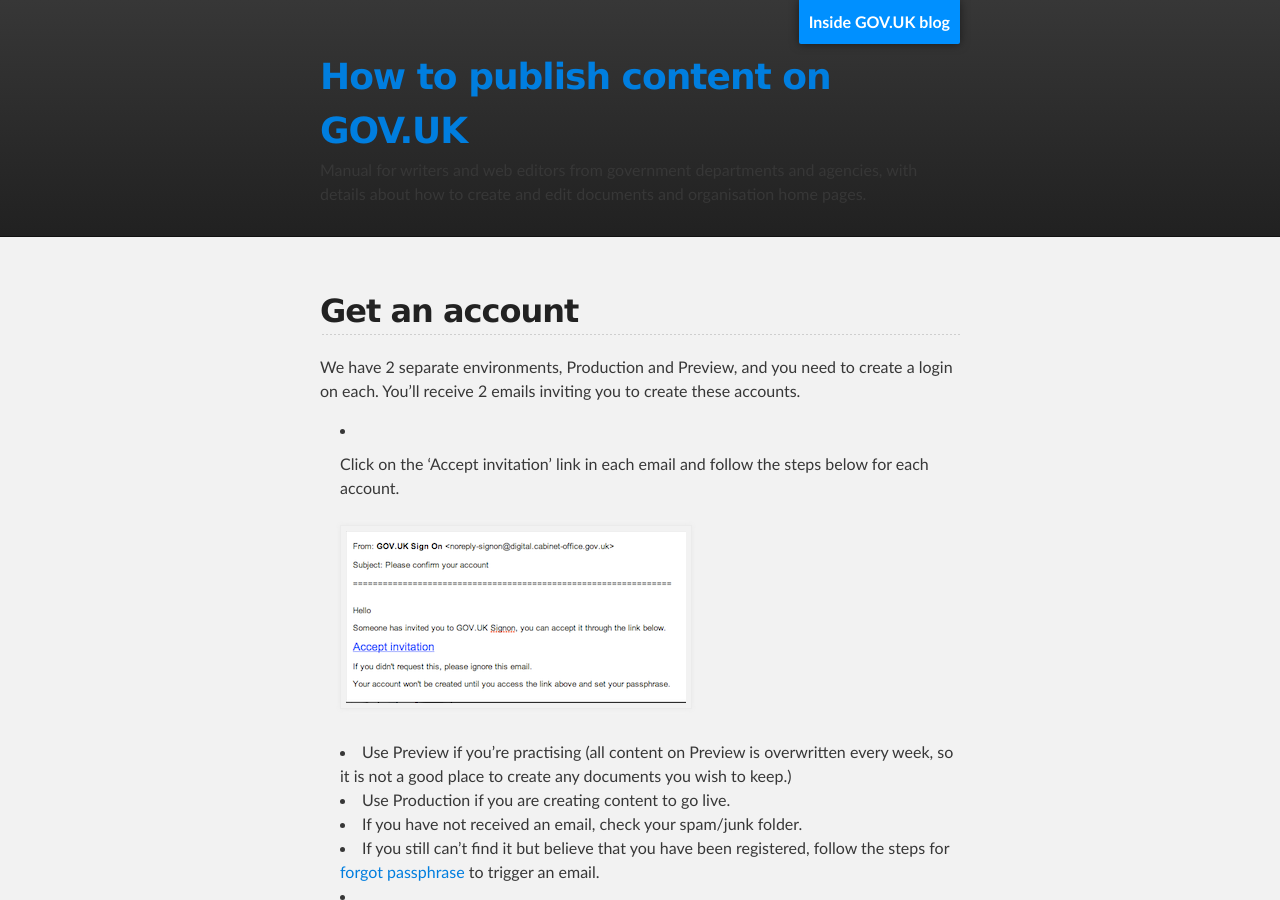
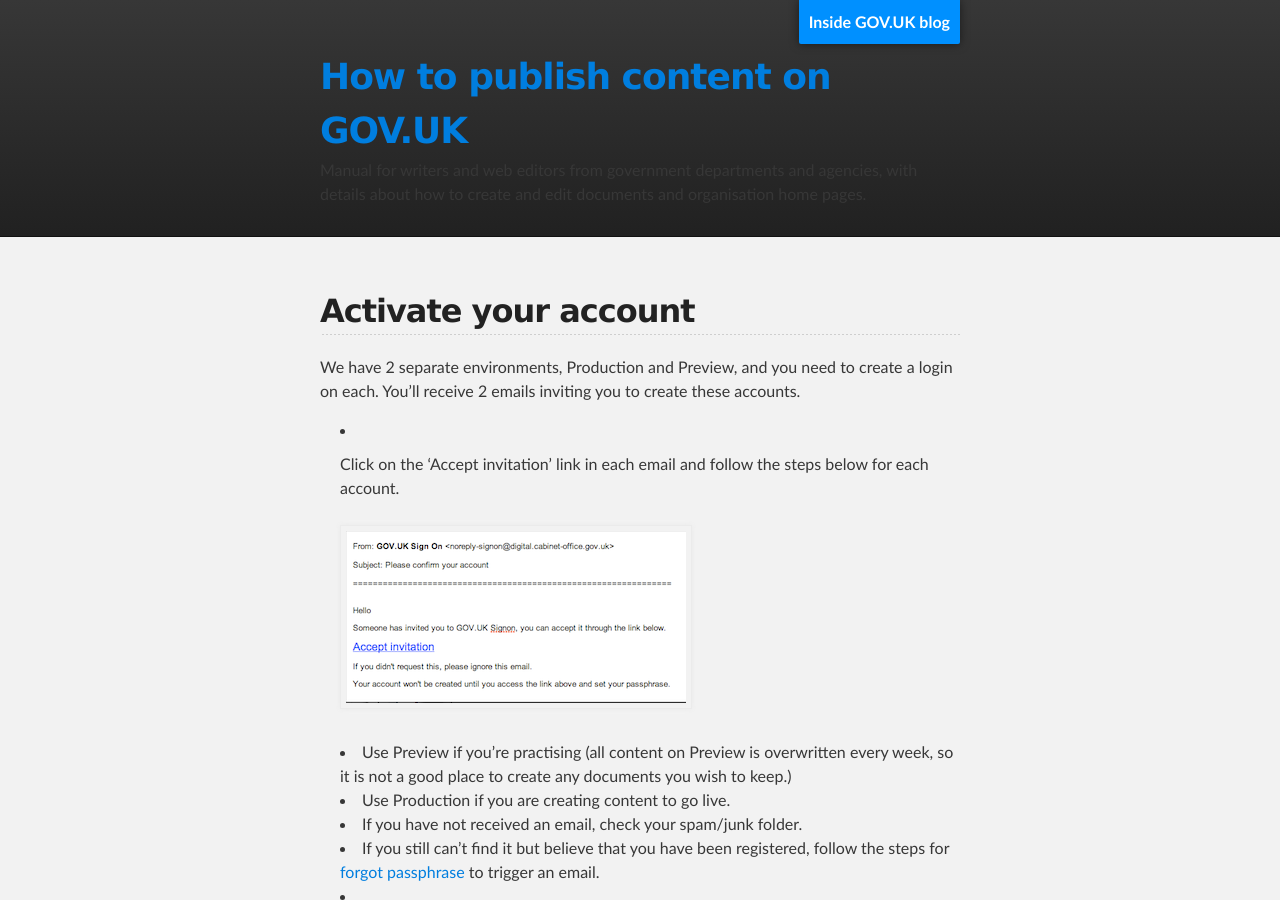
Before and after one commit to alphagov/inside-government-admin-guide, a Jekyll site: the page built from your-account/get-an-account.md, in a window 1280 px wide and 900 px high. Built offline with Jekyll 4.4.1, drawn with Linux system fonts in a browser that asks for light colours.

Commit message:
Update get-an-account.md

```diff
--- a/your-account/get-an-account.md
+++ b/your-account/get-an-account.md
@@ -1,9 +1,9 @@
 ---
 layout: default
-title: How to publish content / Get an account
+title: How to publish content / Activate your account
 ---
 
-## Get an account
+## Activate your account
 
 We have 2 separate environments, Production and Preview, and you need to create a login on each. You'll receive 2 emails inviting you to create these accounts.
 
```
